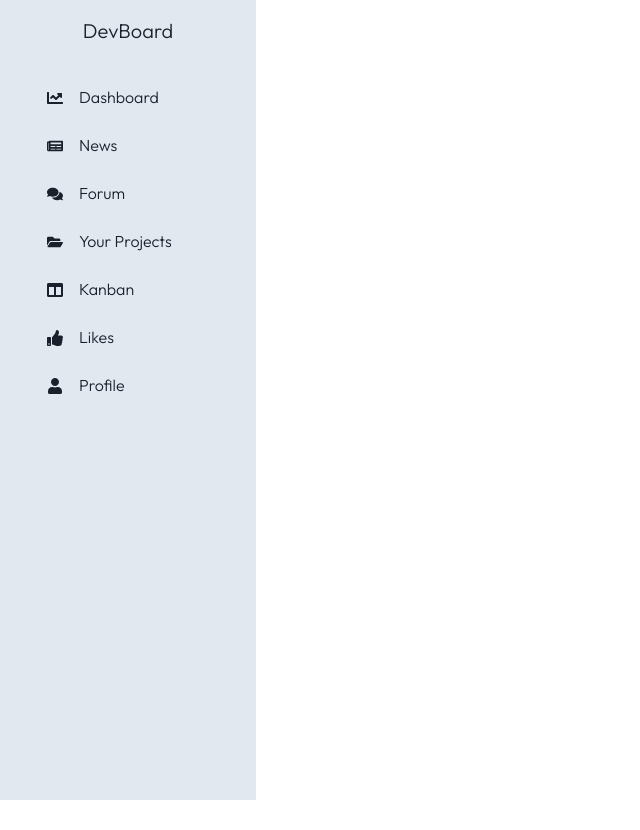
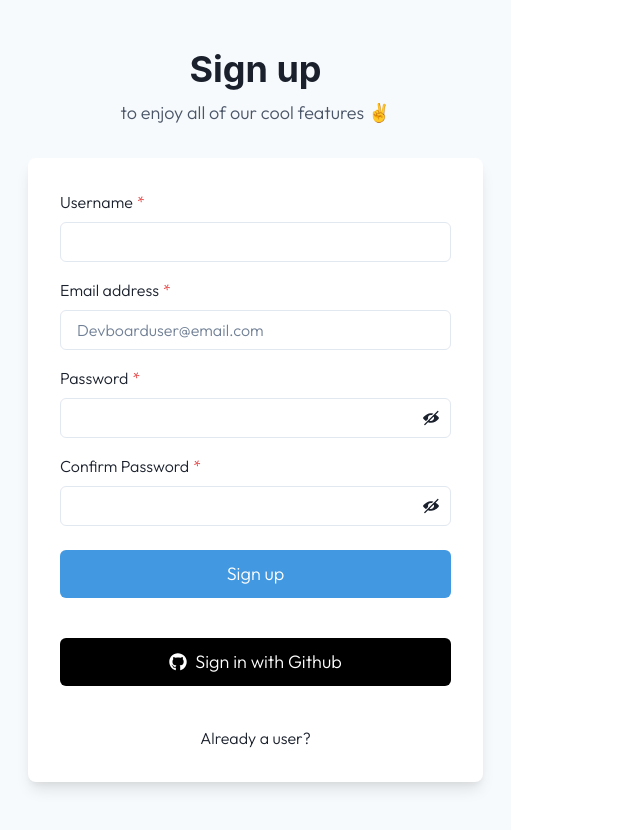
Before and after one commit to TessFanny/devBoard, a React (Vite) app in the folder DevBoard/: page / in a window 1280 px wide. Shown: the whole page, without its empty margins (0-640 px from the left). Before the commit the page ends 800 px from the top, so only its background shows below. Built offline with nearby package versions, Linux system fonts and the light colour scheme; no server answers.

Commit message:
Fixed error and missing some import

```diff
--- a/DevBoard/src/components/App/App.jsx
+++ b/DevBoard/src/components/App/App.jsx
@@ -1,10 +1,10 @@
 import { useState } from 'react';
 import { Box, useBreakpointValue } from '@chakra-ui/react';
-import Sidebar from '../Sidebar/Sidebar';
+import Register from '../Register/Register';
 export default function App() {
   return (
     <>
-      <Sidebar />
+      <Register />
     </>
   );
 }
--- a/DevBoard/src/components/Register/Register.jsx
+++ b/DevBoard/src/components/Register/Register.jsx
@@ -12,13 +12,15 @@ import {
   Heading,
   Text,
   useColorModeValue,
-  Link,
   Center,
   FormErrorMessage,
-} from '../../import/import';
-import { useState, useDispatch, useSelector } from '../../import/import';
-import { FaGithub } from '../../import/import';
-import { ViewIcon, ViewOffIcon } from '../../import/import';
+} from '@chakra-ui/react';
+import { useEffect, useState } from 'react';
+import { FaGithub } from 'react-icons/fa';
+import { ViewIcon, ViewOffIcon } from '@chakra-ui/icons';
+import { useDispatch, useSelector } from 'react-redux';
+import { useNavigate } from 'react-router-dom';
+// import { Link } from 'react-router-dom';
 import {
   changeEmailValue,
   changePasswordValue,
@@ -27,7 +29,7 @@ import {
   registerUser,
 } from '../../features/register/register';
 // Hooks for state management
-export default function Register() {
+function Register() {
   const [rerender, setRerender] = useState(false);
   const CLIENT_ID = import.meta.env.VITE_CLIENT_ID;
   useEffect(() => {
@@ -86,7 +88,8 @@ export default function Register() {
   // au moins un chiffre (?=.*[0-9])
   // au moins un caractère spécial (?=.*[!@#$%^&*])
   // une longueur minimale de 8 caractères {8,}.
-  const passwordRegex = /^(?=.*[A-Z])(?=.*[0-9])(?=.*[!@#$%^&*])[a-zA-Z0-9!@#$%^&*]{8,}$/;
+  const passwordRegex =
+    /^(?=.*[A-Z])(?=.*[0-9])(?=.*[!@#$%^&*])[a-zA-Z0-9!@#$%^&*]{8,}$/;
   const handleSubmit = (evt) => {
     evt.preventDefault();
 
@@ -125,6 +128,11 @@ export default function Register() {
   // Cette nouvelle fonction prend un argument (evt) et utilise dispatch et actionCreator pour créer et envoyer une action Redux
   const handleInputChange = (dispatch, actionCreator) => (evt) => {
     dispatch(actionCreator(evt.target.value));
+  };
+  const HandleGitHubAuth = async () => {
+    window.location.assign(
+      `https://github.com/login/oauth/authorize?client_id=${CLIENT_ID}`
+    );
   };
   return (
     <Flex
@@ -259,6 +267,7 @@ export default function Register() {
                   bg: 'black.500',
                   border: 'transparent',
                 }}
+                onClick={HandleGitHubAuth}
               >
                 <Center>
                   <Text>Sign in with Github</Text>
@@ -268,9 +277,9 @@ export default function Register() {
             <Stack pt={6}>
               <Text align="center">
                 Already a user?{' '}
-                <Link href="/login" color="blue.400">
+                {/* <Link href="/login" color="blue.400">
                   Login
-                </Link>
+                </Link> */}
               </Text>
             </Stack>
           </Stack>
@@ -279,3 +288,4 @@ export default function Register() {
     </Flex>
   );
 }
+export default Register;
--- a/DevBoard/src/import/import.js
+++ b/DevBoard/src/import/import.js
@@ -16,7 +16,6 @@ import {
   FormErrorMessage,
 } from '@chakra-ui/react';
 
-import { useState } from 'react';
 import { useDispatch, useSelector } from 'react-redux';
 
 import { FaGithub } from 'react-icons/fa';
```
